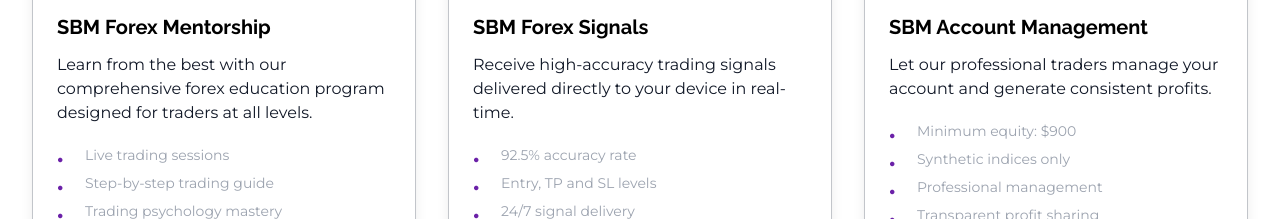
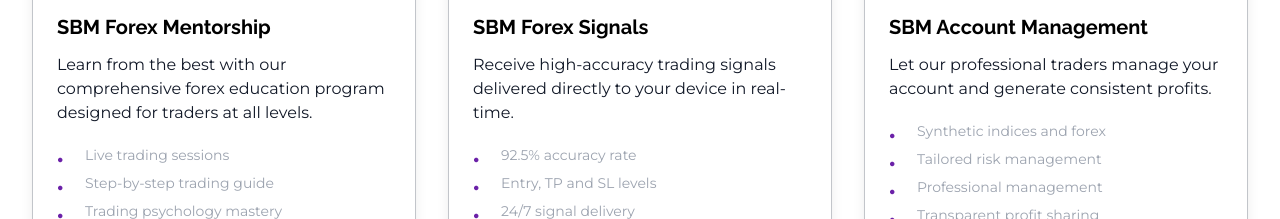
Before and after one commit to Nwachukwuchinedu/SBM-Forex-Academy, a React (Vite) app in the folder client/: page / in a window 1280 px wide. Shown: the part 2120-2339 px from the top of the page. Built offline with nearby package versions, Linux system fonts and the light colour scheme.

Commit message:
Polish ServicesSection: improve layout, headings, and service card details for homepage

```diff
--- a/client/src/components/home/ServicesSection.tsx
+++ b/client/src/components/home/ServicesSection.tsx
@@ -65,8 +65,8 @@
               description="Let our professional traders manage your account and generate consistent profits."
               icon={BarChart3}
               features={[
-                "Minimum equity: $900",
-                "Synthetic indices only",
+                "Synthetic indices and forex",
+                "Tailored risk management",
                 "Professional management",
                 "Transparent profit sharing",
               ]}
```
